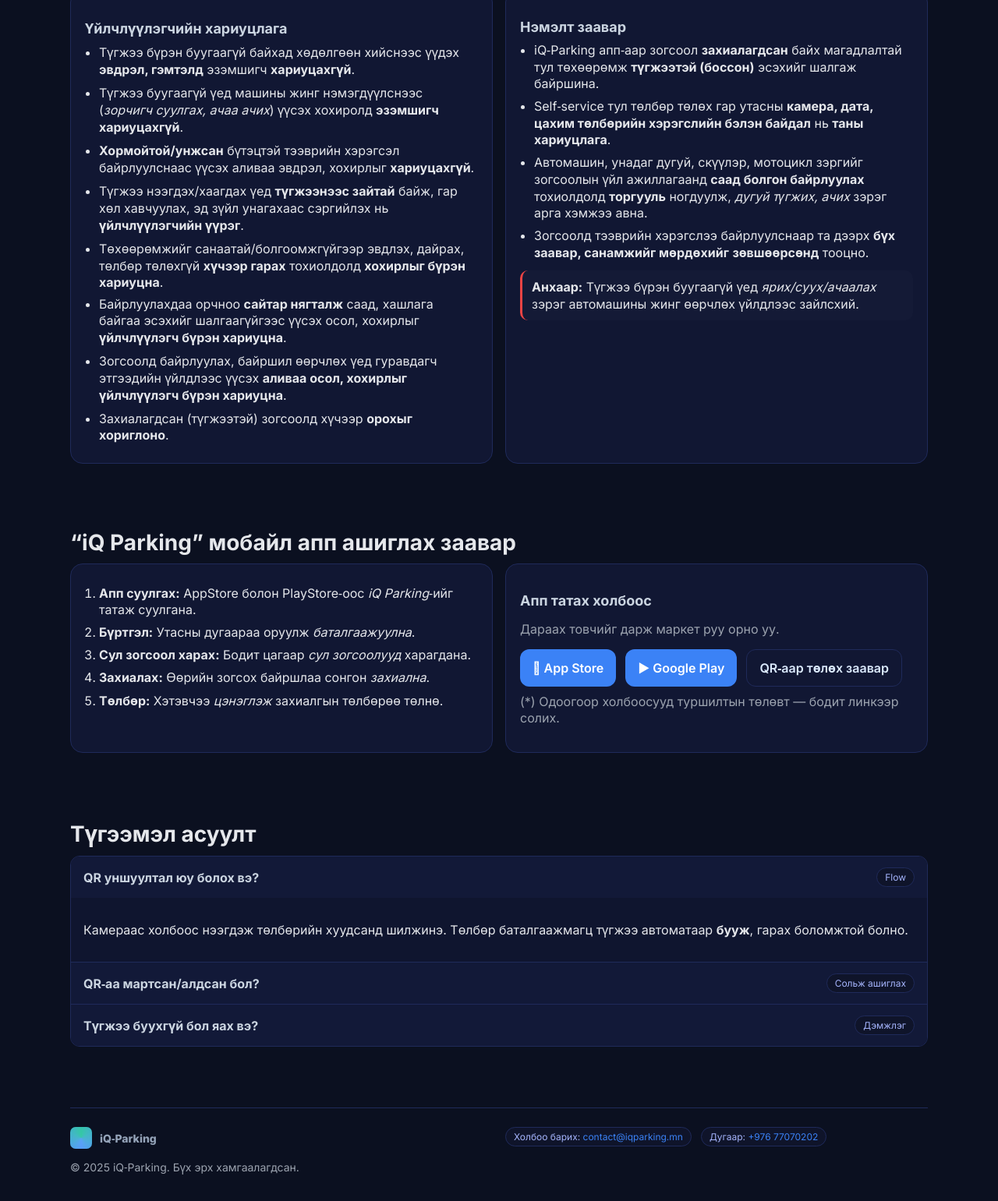
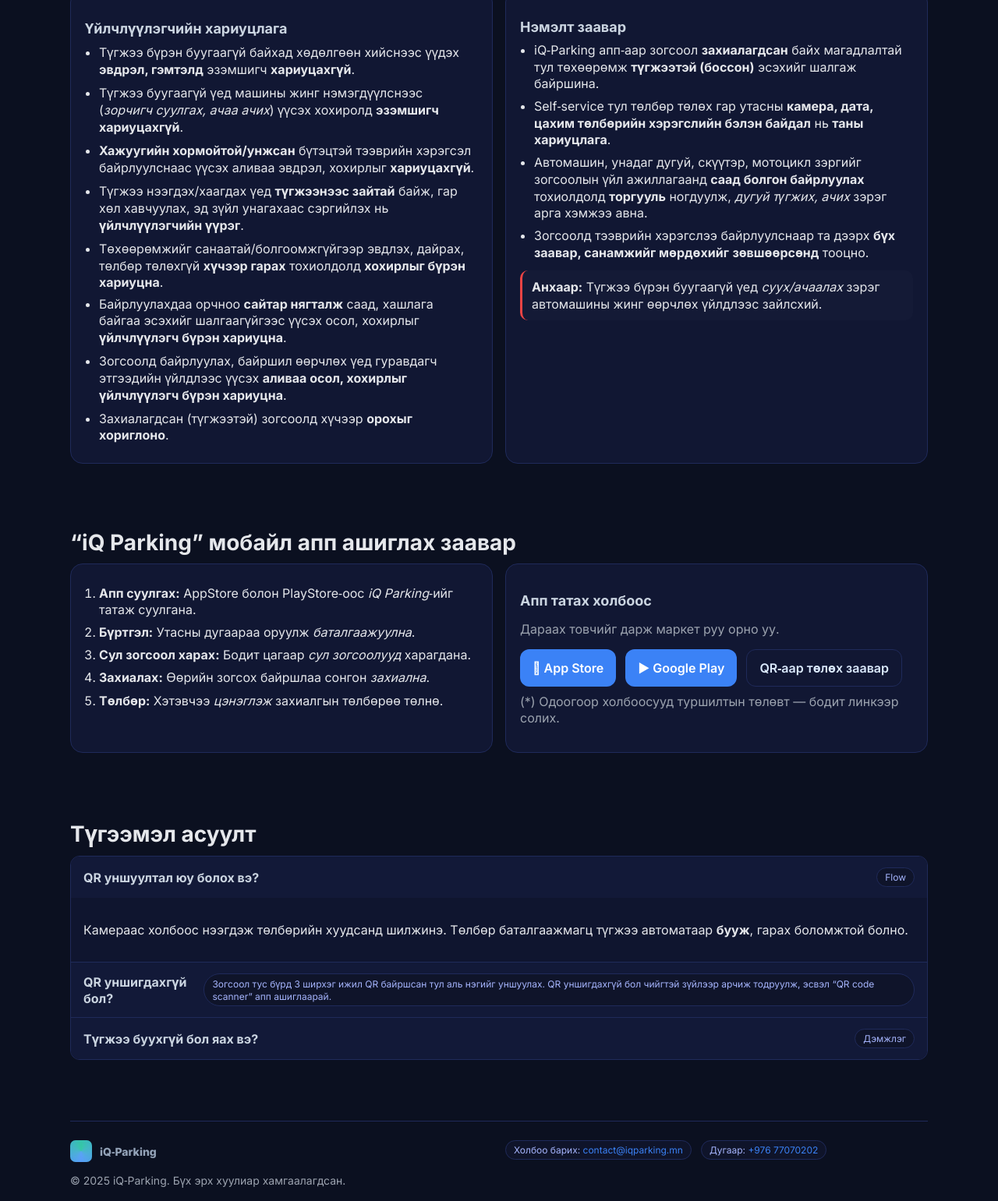
Before and after one commit to iqparkingmn/iqparkingmn, a plain HTML site: page index.html in a window 1280 px wide. Shown: the part 1838-3379 px from the top of the page at 78% size. Drawn offline with Linux system fonts and the light colour scheme.

Commit message:
Update index.html

```diff
--- a/index.html
+++ b/index.html
@@ -121,7 +121,7 @@
           <li>Төхөөрөмжийн мэдрэгч тээврийн хэрэгслийг байрлуулмагц ажиллаж <strong>түгжигддэг</strong> тул гарах/байрлал өөрчлөхдөө шар хайрцаг дээрх <strong>QR</strong>-ыг уншуулж, <strong>төлбөрөө төлж</strong>, <strong>түгжээ буусны дараа</strong> хөдөлгөөн хийнэ.</li>
           <li><strong>Түгжээ бүрэн түгжигдэх/онгойхоос өмнө</strong> хөдөлгөөн хийх, хаалга онгойлгож/хаах үйлдэл хийхийг <strong>хориглоно</strong>.</li>
           <li>Төлбөр төлсний дараа түгжээ <strong>бүрэн буутал</strong> хөдөлгөхгүй байх.</li>
-          <li>Зогсоолд байрлаж буй тээврийн хэрэгслийн <strong>зорчих хөдөлгөөнийг хааж</strong> бүх төрлийн ТХ байрлуулахыг <strong>хориглоно</strong>.</li>
+          <li>Зогсоолд байрлаж буй тээврийн хэрэгслийн <strong>зорчих хөдөлгөөнийг хааж</strong> бүх төрлийн тээврийн хэрэгсэл байрлуулахыг <strong>хориглоно</strong>.</li>
         </ol>
       </div>
       <div class="card">
@@ -135,7 +135,7 @@
             <div class="acc-body">
               <ol>
                 <li>QR‑ыг <strong>чийгтэй зүйлээр зөөлөн арчиж</strong> тодруулна.</li>
-                <li>Камераар уншигдахгүй бол “<strong>QR code scanner</strong>” апп ашиглана (AppStore/PlayStore‑оос татна).</li>
+                <li>Камераар уншигдахгүй бол “<strong>QR code scanner</strong>” апп ашиглана (AppStore/PlayStore‑оос утсан дээрээ татаж суулгана).</li>
                 <li>Зогсоол бүрд байрласан <strong>3 ижил QR</strong>-ын аль нэгийг ашиглаж болно.</li>
               </ol>
             </div>
@@ -185,7 +185,7 @@
         <ul>
           <li>Түгжээ бүрэн буугаагүй байхад хөдөлгөөн хийснээс үүдэх <strong>эвдрэл, гэмтэлд</strong> эзэмшигч <strong>хариуцахгүй</strong>.</li>
           <li>Түгжээ буугаагүй үед машины жинг нэмэгдүүлснээс (<em>зорчигч суулгах, ачаа ачих</em>) үүсэх хохиролд <strong>эзэмшигч хариуцахгүй</strong>.</li>
-          <li><strong>Хормойтой/унжсан</strong> бүтэцтэй тээврийн хэрэгсэл байрлуулснаас үүсэх аливаа эвдрэл, хохирлыг <strong>хариуцахгүй</strong>.</li>
+          <li><strong>Хажуугийн хормойтой/унжсан</strong> бүтэцтэй тээврийн хэрэгсэл байрлуулснаас үүсэх аливаа эвдрэл, хохирлыг <strong>хариуцахгүй</strong>.</li>
           <li>Түгжээ нээгдэх/хаагдах үед <strong>түгжээнээс зайтай</strong> байж, гар хөл хавчуулах, эд зүйл унагахаас сэргийлэх нь <strong>үйлчлүүлэгчийн үүрэг</strong>.</li>
           <li>Төхөөрөмжийг санаатай/болгоомжгүйгээр эвдлэх, дайрах, төлбөр төлөхгүй <strong>хүчээр гарах</strong> тохиолдолд <strong>хохирлыг бүрэн хариуцна</strong>.</li>
           <li>Байрлуулахдаа орчноо <strong>сайтар нягталж</strong> саад, хашлага байгаа эсэхийг шалгаагүйгээс үүсэх осол, хохирлыг <strong>үйлчлүүлэгч бүрэн хариуцна</strong>.</li>
@@ -198,10 +198,10 @@
         <ul>
           <li>iQ‑Parking апп‑аар зогсоол <strong>захиалагдсан</strong> байх магадлалтай тул төхөөрөмж <strong>түгжээтэй (боссон)</strong> эсэхийг шалгаж байршина.</li>
           <li>Self‑service тул төлбөр төлөх гар утасны <strong>камера, дата, цахим төлбөрийн хэрэгслийн бэлэн байдал</strong> нь <strong>таны хариуцлага</strong>.</li>
-          <li>Автомашин, унадаг дугуй, скүүлэр, мотоцикл зэргийг зогсоолын үйл ажиллагаанд <strong>саад болгон байрлуулах</strong> тохиолдолд <strong>торгууль</strong> ногдуулж, <em>дугуй түгжих, ачих</em> зэрэг арга хэмжээ авна.</li>
+          <li>Автомашин, унадаг дугуй, скүүтэр, мотоцикл зэргийг зогсоолын үйл ажиллагаанд <strong>саад болгон байрлуулах</strong> тохиолдолд <strong>торгууль</strong> ногдуулж, <em>дугуй түгжих, ачих</em> зэрэг арга хэмжээ авна.</li>
           <li>Зогсоолд тээврийн хэрэгслээ байрлуулснаар та дээрх <strong>бүх заавар, санамжийг мөрдөхийг</strong> <strong>зөвшөөрсөнд</strong> тооцно.</li>
         </ul>
-        <p class="note danger" style="margin-top:12px"><strong>Анхаар:</strong> Түгжээ бүрэн буугаагүй үед <em>ярих/суух/ачаалах</em> зэрэг автомашины жинг өөрчлөх үйлдлээс зайлсхий.</p>
+        <p class="note danger" style="margin-top:12px"><strong>Анхаар:</strong> Түгжээ бүрэн буугаагүй үед <em>суух/ачаалах</em> зэрэг автомашины жинг өөрчлөх үйлдлээс зайлсхий.</p>
       </div>
     </div>
   </section>
@@ -241,12 +241,12 @@
         <div class="acc-body"><p>Камераас холбоос нээгдэж төлбөрийн хуудсанд шилжинэ. Төлбөр баталгаажмагц түгжээ автоматаар <strong>бууж</strong>, гарах боломжтой болно.</p></div>
       </div>
       <div class="acc-item">
-        <div class="acc-head"><h3>QR‑аа мартсан/алдсан бол?</h3><span class="tag">Сольж ашиглах</span></div>
+        <div class="acc-head"><h3>QR уншигдахгүй бол?</h3><span class="tag">Зогсоол тус бүрд 3 ширхэг ижил QR байршсан тул аль нэгийг уншуулах. QR уншигдахгүй бол чийгтэй зүйлээр арчиж тодруулж, эсвэл “QR code scanner” апп ашиглаарай. </span></div>
         <div class="acc-body"><p>Нэг зогсоолд байрлах <strong>3 ижил QR</strong>‑ын аль нэгийг ашиглаж болно.</p></div>
       </div>
       <div class="acc-item">
         <div class="acc-head"><h3>Түгжээ буухгүй бол яах вэ?</h3><span class="tag">Дэмжлэг</span></div>
-        <div class="acc-body"><p>Төлбөр амжилттай эсэхийг дахин шалга. Буухгүй хэвээр байвал оператор руу холбогдоно (<em>доорх холбоо барих</em>).</p></div>
+        <div class="acc-body"><p>Төлбөр амжилттай эсэхийг дахин шалга. Буухгүй хэвээр байвал лавлах утас руу холбогдоно (<em>доорх холбоо барих</em>).</p></div>
       </div>
     </div>
   </section>
@@ -256,7 +256,7 @@
     <div class="grid cols-2">
       <div>
         <div class="logo"><span class="logo-mark"></span><span>iQ‑Parking</span></div>
-        <p class="muted">© <span id="year"></span> iQ‑Parking. Бүх эрх хамгаалагдсан.</p>
+        <p class="muted">© <span id="year"></span> iQ‑Parking. Бүх эрх хуулиар хамгаалагдсан.</p>
       </div>
       <div>
         <div class="flex">
```
